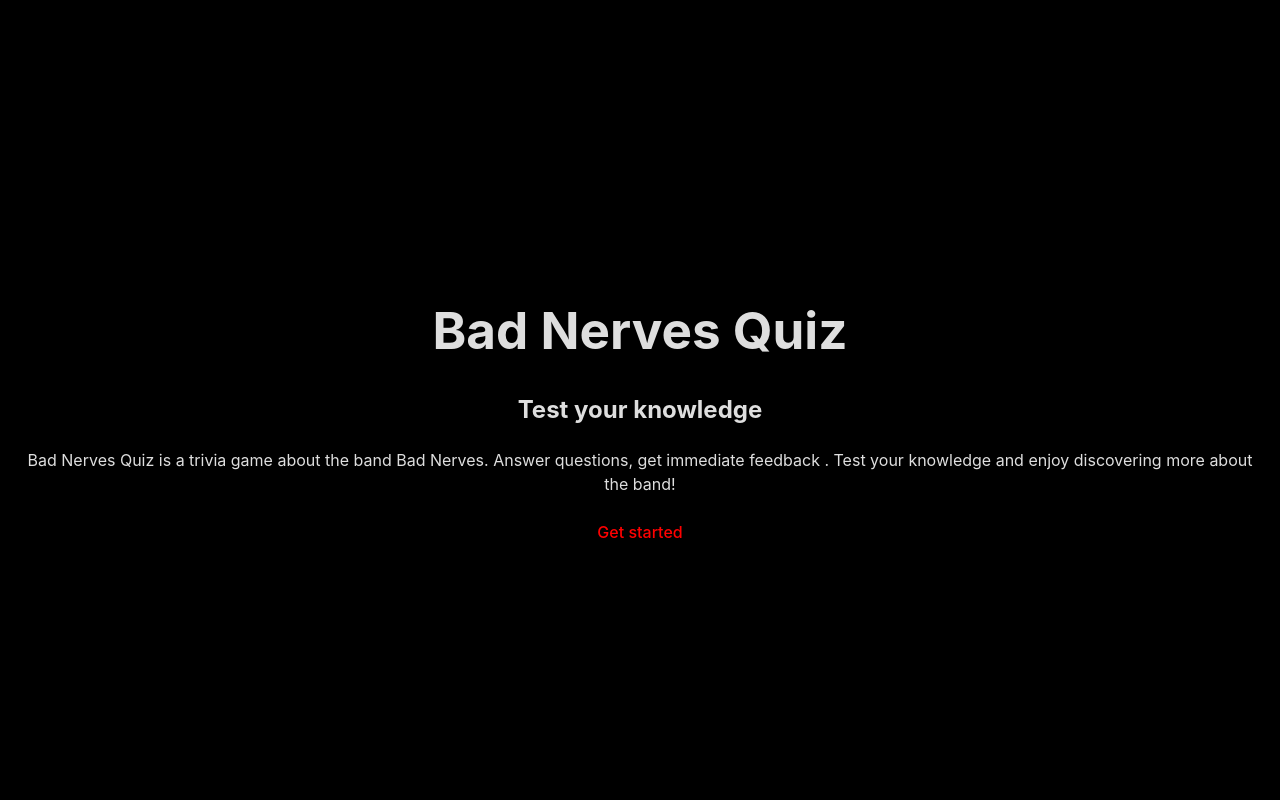
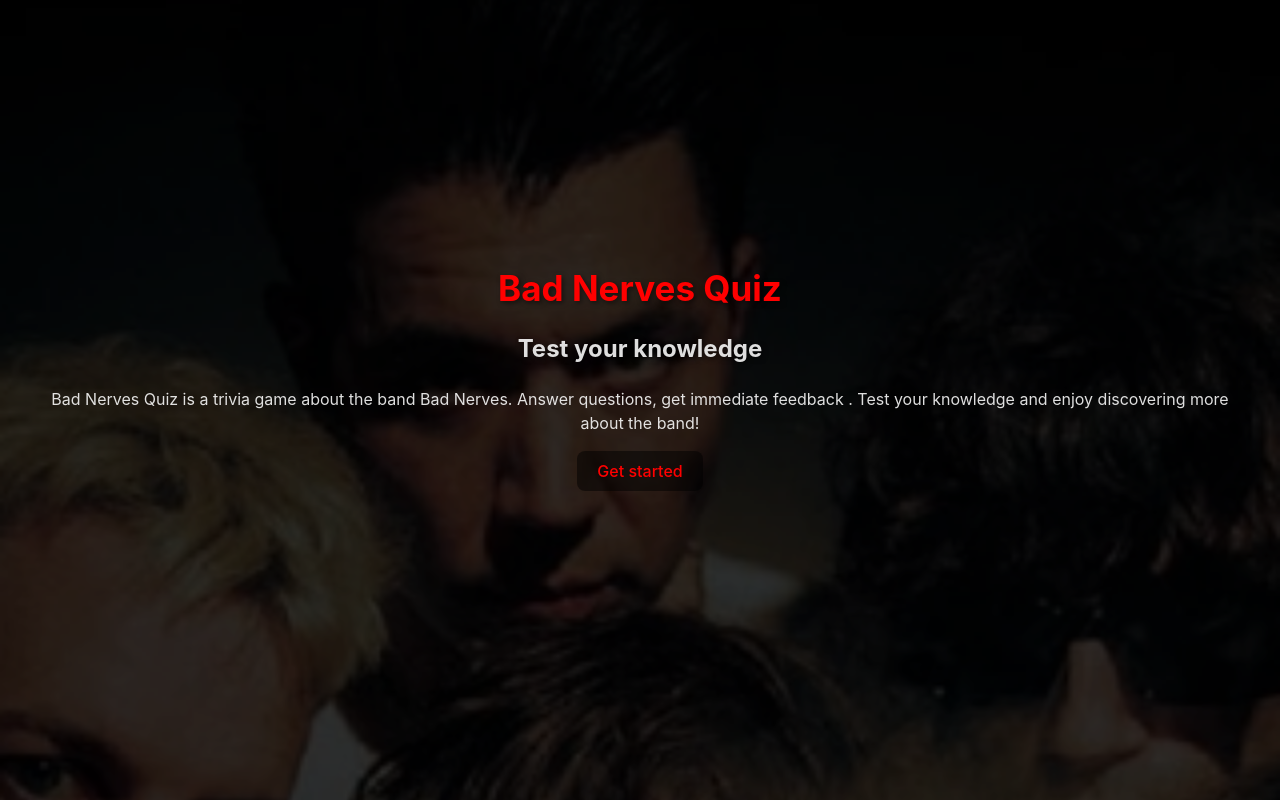
Before and after one commit to NerinaHctz/bad-nerves-quiz, a React (Vite) app in the folder bad-nerves-quiz/: page / in a window 1280 px wide. Built offline with nearby package versions, Linux system fonts and the light colour scheme.

Commit message:
make Timer end when questions finish

```diff
--- a/bad-nerves-quiz/src/App.jsx
+++ b/bad-nerves-quiz/src/App.jsx
@@ -162,6 +162,7 @@
   const [showQuiz, setShowQuiz] = useState(false)
   const [isFinished, setIsFinished] = useState(false)
   const [selectedOption, setSelectedOption] = useState(null)
+  const [animateTitle, setAnimateTitle] = useState(false)
 
   // const handleAnswer = (answer) => {
   //   setSelectedOption(answer)
@@ -187,6 +188,11 @@
   //   }
   // }
 
+  const handleStartQuiz = () => {
+    setAnimateTitle(true)
+    setTimeout(() => setShowQuiz(true), 1000)
+  }
+
   const finishGame = () => {
     setIsFinished(true)
     setCurrentQuestionIndex(0)
@@ -199,7 +205,7 @@
     setIsFinished(true)
   }
 
-  return <div>
+  return <div className='game-container'>
     <div className='button-container'>
       {showQuiz ? (
         <div className='button-container'>
@@ -223,12 +229,12 @@
                 answered={answered}
                 selectedOption={selectedOption}
               />
-              {!isFinished && <Timer time={time} setTime={setTime} handleTimeUp={handleTimeUp} />}
+              {!isFinished && <Timer time={time} setTime={setTime} handleTimeUp={handleTimeUp} isFinished={isFinished} />}
             </div>
           )}
         </div>
       ) : (
-        <MainPage onStart={() => setShowQuiz(true)} />
+        <MainPage onStart={handleStartQuiz} animateTitle={animateTitle} />
       )}
     </div>
   </div>
--- a/bad-nerves-quiz/src/components/MainPage.jsx
+++ b/bad-nerves-quiz/src/components/MainPage.jsx
@@ -1,9 +1,9 @@
 import React from 'react'
 
-const MainPage = ({ onStart }) => {
+const MainPage = ({ onStart, animateTitle }) => {
     return (
-        <div style={{ textAlign: 'center', padding: '20px' }}>
-            <h1>Bad Nerves Quiz</h1>
+        <div style={{ textAlign: 'center', padding: '20px' }} className='main-page'>
+            <h1 className={`title ${animateTitle ? 'animate' : ''}`}>Bad Nerves Quiz</h1>
             <h2>Test your knowledge</h2>
             <p>Bad Nerves Quiz is a trivia game about the band Bad Nerves. Answer questions, get immediate feedback . Test your knowledge and enjoy discovering more about the band!</p>
             <button onClick={onStart} style={{ padding: '10px 20px', fontSize: '16px' }}>Get started</button>
--- a/bad-nerves-quiz/src/components/Question.jsx
+++ b/bad-nerves-quiz/src/components/Question.jsx
@@ -31,7 +31,7 @@
         setTimeout(() => {
             setAnswered(false)
             setSelectedOption(null)
-            if (currentQuestionIndex < 40) {
+            if (currentQuestionIndex < totalQuestions - 1) {
                 setCurrentQuestionIndex(currentQuestionIndex + 1)
                 setTime(15)
             } else {
@@ -41,6 +41,9 @@
     }
 
     return <div>
+        <header>
+            <h1 className='title'>Bad Nerves Quiz</h1>
+        </header>
         <ProgressBar currentQuestionIndex={currentQuestionIndex} totalQuestions={totalQuestions} />
         <h2>{question}</h2>
         <div>
--- a/bad-nerves-quiz/src/components/Timer.jsx
+++ b/bad-nerves-quiz/src/components/Timer.jsx
@@ -1,7 +1,11 @@
 import { useEffect } from 'react'
 
-const Timer = ({ time, setTime, handleTimeUp }) => {
+const Timer = ({ time, setTime, handleTimeUp, isFinished }) => {
     useEffect(() => {
+        if (isFinished) {
+            return
+        }
+
         const timer = setInterval(() => {
             setTime(prevTime => {
                 if (prevTime <= 1) {
@@ -14,7 +18,7 @@
         }, 1000)
 
         return () => clearInterval(timer)
-    }, [setTime, handleTimeUp])
+    }, [setTime, handleTimeUp, isFinished])
 
     return <div>
         <p>{time}</p>
--- a/bad-nerves-quiz/src/index.css
+++ b/bad-nerves-quiz/src/index.css
@@ -97,7 +97,7 @@
 
 .game-container {
   position: relative;
-  border: 6px solid rgb(235, 3, 3);
+  /* border: 6px solid rgb(235, 3, 3); */
   padding: 20px;
   height: 100vh;
   width: 100%;
@@ -106,7 +106,7 @@
   justify-content: center;
   align-items: center;
   box-sizing: border-box;
-  background-image: url('https://i.scdn.co/image/ab67616d0000b2732d7099fc381829b61795df23');
+  background-image: url('/badnerves.png');
   background-size: cover;
   background-position: center;
 }
@@ -186,3 +186,22 @@
   pointer-events: none;
   z-index: 9999;
 }
+
+@keyframes moveTitle {
+  0% {
+    transform: translateY(0);
+  }
+
+  100% {
+    transform: translateY(-100px);
+    /* Ajusta según sea necesario */
+  }
+}
+
+.title {
+  transition: transform 1s ease;
+}
+
+.title.animate {
+  animation: moveTitle 1s forwards;
+}
```
Also changed, not shown: bad-nerves-quiz/public/badnerves.png (added).
